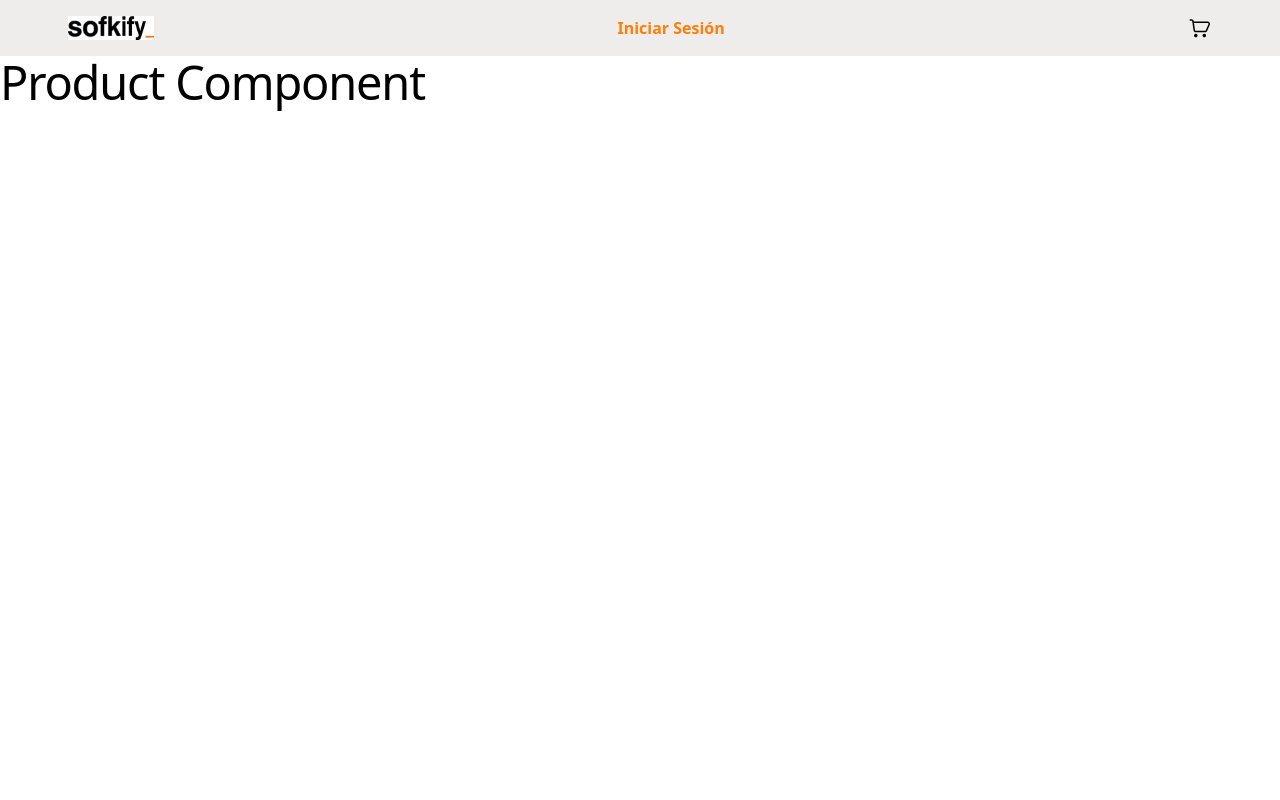
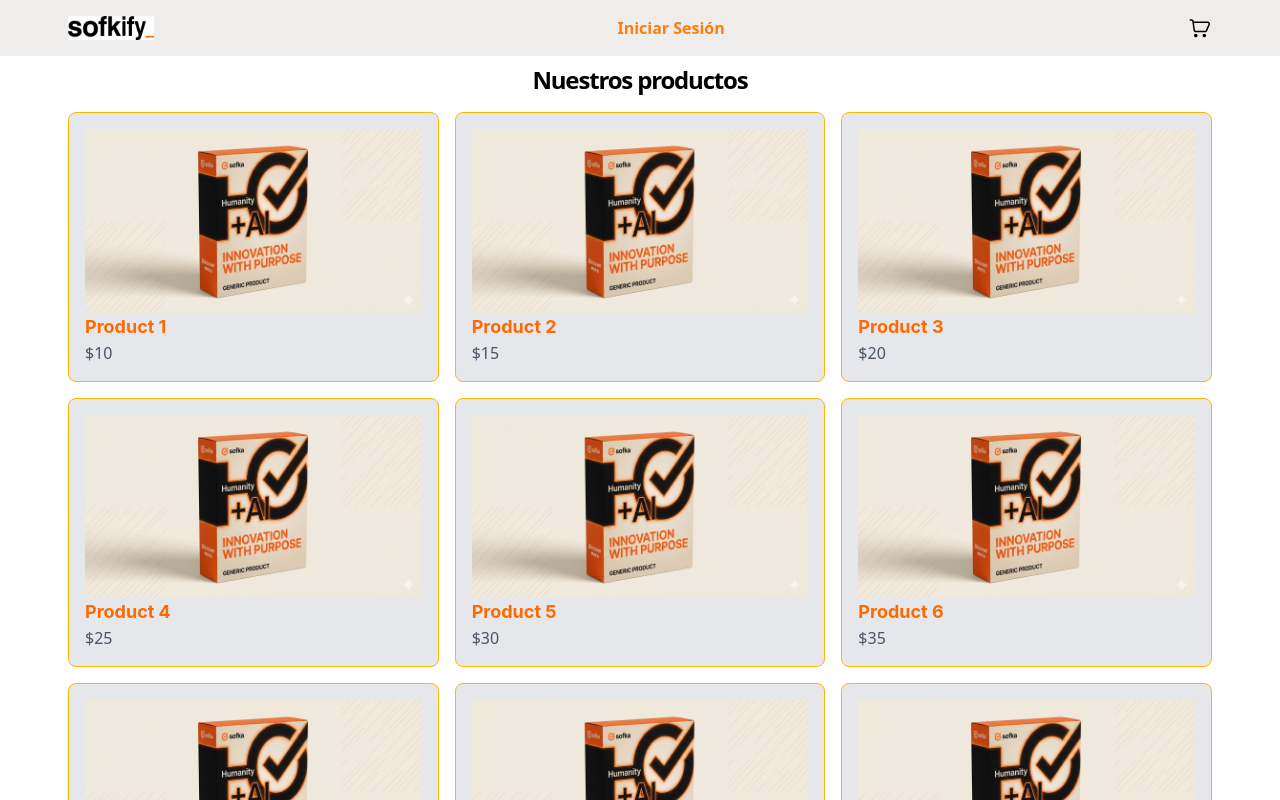
Before and after one commit to nico-salsa/sofkify-fe, a React (Vite) app: page /product in a window 1280 px wide. Shown: the top 800 px of the page. Built offline with nearby package versions, Linux system fonts and the light colour scheme; no server answers.

Commit message:
fix(product): implement product listing page
- Add product fetching logic from productService
- Display grid of products like Home component
- Add loading and error states
- Add empty state message
- Rename component import to avoid conflicts with page component

```diff
--- a/src/pages/Product/Product.tsx
+++ b/src/pages/Product/Product.tsx
@@ -1,10 +1,59 @@
-import React from 'react';
+import { useEffect, useState } from 'react';
+import ProductComponent from '../../components/Product/Product';
+import { getAllProducts } from '../../services/products/productService';
+import type { ProductDTO } from '../../types/product';
 
 const Product: React.FC = () => {
+  const [products, setProducts] = useState<ProductDTO[]>([]);
+  const [loading, setLoading] = useState(true);
+  const [error, setError] = useState<string | null>(null);
+
+  useEffect(() => {
+    const fetchProducts = async () => {
+      try {
+        const settedProducts = await getAllProducts();
+        setProducts(settedProducts);
+        setLoading(false);
+      } catch (err) {
+        setError(err instanceof Error ? err.message : 'An error occurred');
+        setLoading(false);
+      }
+    };
+    fetchProducts();
+  }, []);
+
+  if (loading) {
+    return (
+      <div className="container mx-auto px-4 py-8">
+        <p className="text-center text-gray-500">Cargando productos...</p>
+      </div>
+    );
+  }
+
+  if (error) {
+    return (
+      <div className="container mx-auto px-4 py-8">
+        <p className="text-center text-red-500">Error: {error}</p>
+      </div>
+    );
+  }
+
   return (
-    <div>
-      <h1>Product Component</h1>
-      {/* Agrega el contenido que deseas mostrar en el componente Product */}
+    <div className="container mx-auto">
+      <h1 className="text-2xl font-bold mb-4 text-center mt-2">Nuestros productos</h1>
+      <ul className="grid max-sm:grid-cols-1 grid-cols-3 gap-4 w-11/12 mx-auto max-w-286 max-md:grid-cols-2">
+        {products.length > 0 ? (
+          products.map((product, index) => (
+            <li key={index}>
+              <ProductComponent product={product} />
+            </li>
+          ))
+        ) : (
+          <div className="col-span-full text-center py-8">
+            <p className="text-gray-500">No hay productos disponibles</p>
+          </div>
+        )}
+      </ul>
     </div>
   );
 };
```
